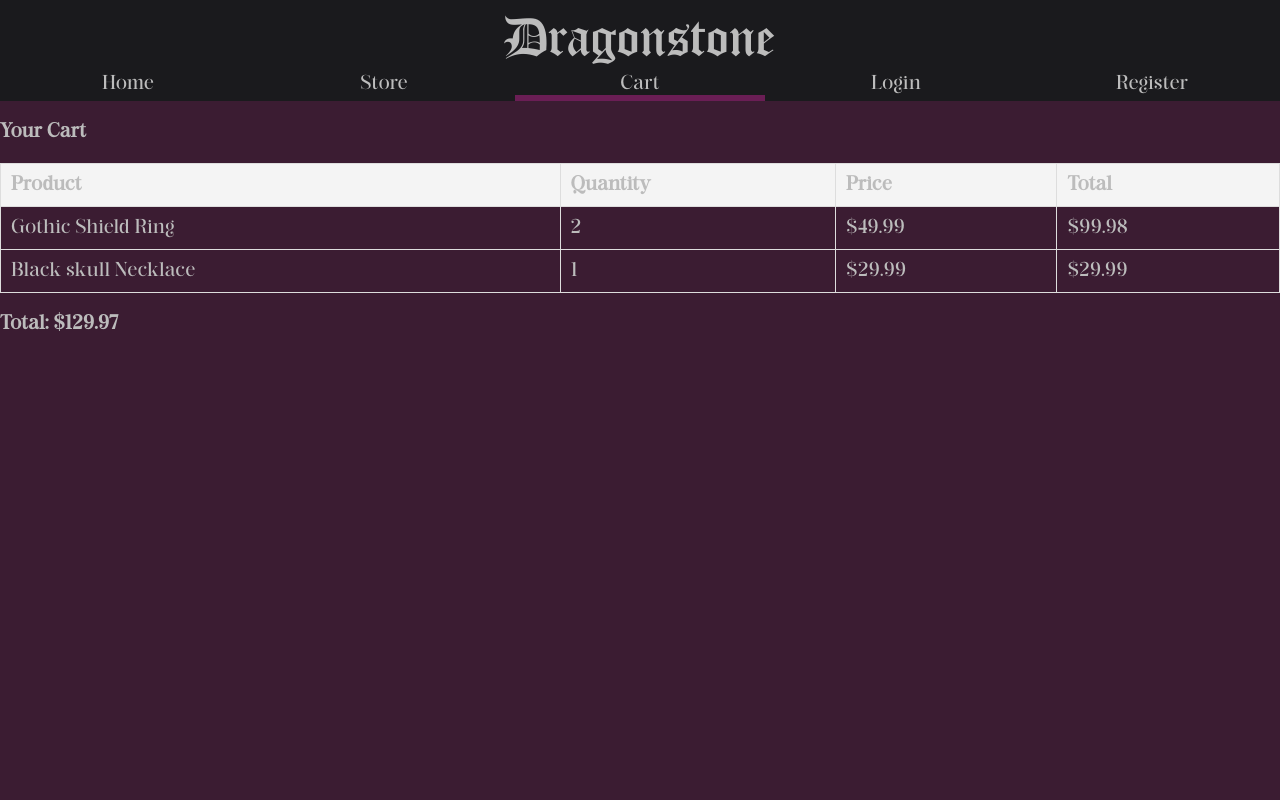
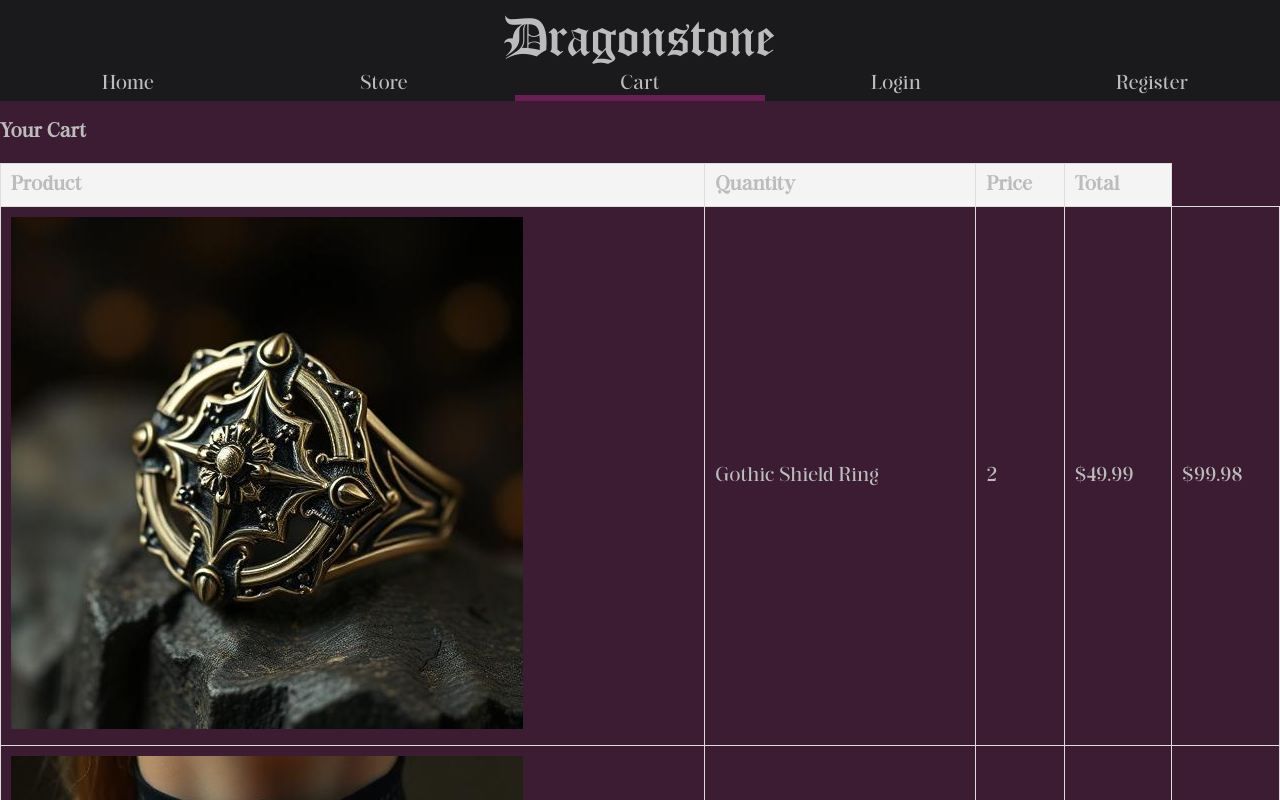
Before and after one commit to DeeAyDan/webkeret-dragonstone, an Angular app: page / in a window 1280 px wide. Both pictures are taken after a click on the button "Cart". Shown: the top 800 px of the page. Built offline with nearby package versions, Linux system fonts and the light colour scheme.

Commit message:
Cart fixed, images in cart, need styling

```diff
--- a/src/app/app.component.ts
+++ b/src/app/app.component.ts
@@ -22,7 +22,6 @@ export class AppComponent {
   page: String = 'home';
 
   changePage(page: String) {
-    console.log('Page changed to:', page);
     this.page = page;
   }
 }
--- a/src/app/pages/cart/cart.component.html
+++ b/src/app/pages/cart/cart.component.html
@@ -12,6 +12,7 @@
       </thead>
       <tbody>
         <tr *ngFor="let item of displayItems">
+          <td><img class="cart-image" src="{{item.product.images[0]}}" alt="{{item.product.name}}"></td>
           <td>{{ item.product.name }}</td>
           <td>{{ item.quantity }}</td>
           <td>${{ item.product.price }}</td>
--- a/src/app/pages/header/header.component.ts
+++ b/src/app/pages/header/header.component.ts
@@ -26,7 +26,6 @@ export class HeaderComponent implements OnInit, AfterViewInit {
     if (this.navButtons) {
       this.navButtons.forEach((button) => {
         button.classList.remove('active');
-        console.log('Button removed:', button);
       });
     }
 
--- a/src/app/pages/shop/shop.component.ts
+++ b/src/app/pages/shop/shop.component.ts
@@ -18,8 +18,6 @@ export class ShopComponent implements OnInit {
     this.products = this.productService.getProducts();
     this.products.forEach(product => {
       product.averageRating = this.productService.getProductAverageRating(product.id) || 0;
-      console.log('Product:', product);
-      console.log('Average Rating:', product.averageRating);
     });
   }
 
```
